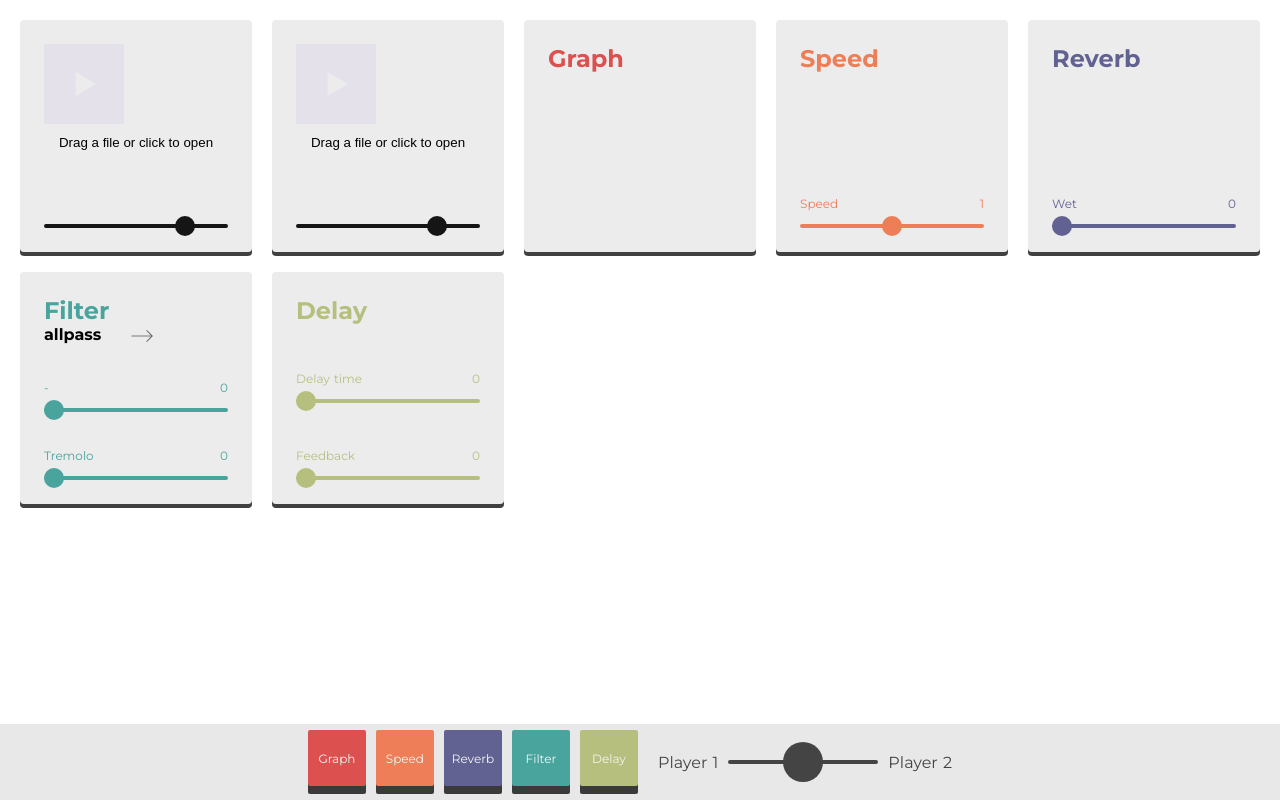
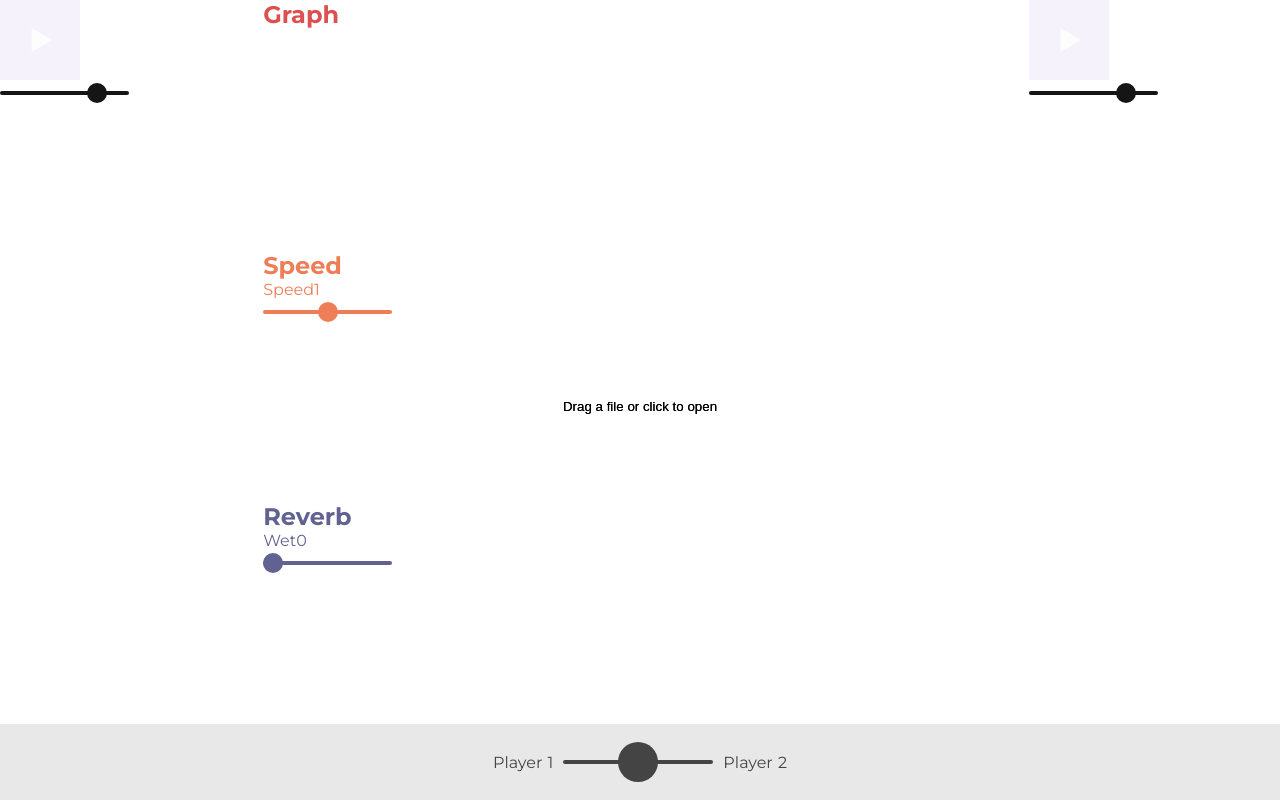
Before and after one commit to nckn/effe, a Nuxt app: page / in a window 1280 px wide. Shown: the top 800 px of the page. Built offline with nearby package versions, Linux system fonts and the light colour scheme; no server answers.

Commit message:
Solving new layout w/ flexbox instead of grid

```diff
--- a/assets/scss/main.scss
+++ b/assets/scss/main.scss
@@ -81,26 +81,6 @@ body {
 
 a, a:visited, a:hover, a:focus, a:hover, a:active { text-decoration: none; }
 
-header {
-  width: 100%;
-  height: $header-height;
-  text-align: center;
-  background: #75C2BF; /* For browsers that do not support gradients */
-  background: -webkit-linear-gradient(-90deg, #75C2BF, #6BD6B8); /* For Safari 5.1 to 6.0 */
-  background: -o-linear-gradient(-90deg, #75C2BF, #6BD6B8); /* For Opera 11.1 to 12.0 */
-  background: -moz-linear-gradient(-90deg, #75C2BF, #6BD6B8); /* For Firefox 3.6 to 15 */
-  background: linear-gradient(-90deg, #75C2BF, #6BD6B8); /* Standard syntax */
-  /*position: fixed;*/
-  .logo {
-    width: 100px;
-    height: 100%;
-    background-image: url("/img/efe-w.png");
-    background-size: 40px 40px;
-    background-repeat: no-repeat;
-    background-position: 20px;
-  }
-}
-
 /* analyser */
 canvas {
   width: 16vw;
@@ -112,39 +92,48 @@ canvas#analyser {
   left: 5%;
 }
 
-.alter-filter, #filter-title, .toggle-effect, .button-reg.tremolo {
-  cursor: pointer;
-  -webkit-user-select: none;  /* Chrome all / Safari all */
-  -moz-user-select: none;     /* Firefox all */
-  -ms-user-select: none;      /* IE 10+ */
-}
-
 /* border radius */
 .node, #start-one, #start-two, .effects, input[type="submit"], input[type="text"] {
   cursor: pointer;
 }
 
 .master {
-  height: auto;
-  .panel {
-    position: relative;
-    width: 100%;
-    height: auto;
-    @media screen and (max-width: $breakp-md) {
-      margin-bottom: 22vh;
+  // height: auto;
+  height: 100vh;
+  display: grid;
+  grid-template-rows: 1fr 1fr 1fr;
+  grid-gap: 12px;
+  grid-template-columns: 1fr 1fr;
+  grid-template-areas:
+  "player-one player-two"
+  "fxs fxs"
+  "footer footer";
+  @media screen and (min-width: $breakp-md) {
+    grid-template-columns: 1fr 3fr 1fr;
+    grid-template-areas:
+    "player-one fxs player-two"
+    "footer footer footer";
   }
-    @media screen and (min-width: $breakp-md) {
-      height: calc(100% - #{$footer-height});
+  .containers {
+    &.player {
+      &.one {
+        grid-area: player-one;
       }
-    // height: auto;
-    // margin: 6vh auto 100px auto;
-    padding: $gap;
-    /*background: #69ACBE;*/
-    // display: flex;
-    // flex-wrap: wrap;
+      &.one {
+        grid-area: player-two;
+      }
+    }
+    &.fx {
+      grid-area: fxs;
+      // New grid
       display: grid;
-    grid-gap: $gap;
-    grid-template-columns: repeat(2, minmax(100px, 1fr));
+      // grid-template-columns: 100px 50px 100px;
+      grid-template-rows: 1fr 1fr 1fr;
+      // // Org grid
+      // display: grid;
+      // grid-gap: $gap;
+      // grid-template-columns: repeat(2, minmax(100px, 1fr));
+      // // Org grid - end
       // grid-template-columns: 1fr 1fr 1fr;
       @media screen and (min-width: $breakp-md) {
         grid-template-columns: repeat(4, minmax(100px, 1fr));
@@ -154,10 +143,6 @@ canvas#analyser {
         grid-template-columns: repeat(5, minmax(100px, 1fr));
         // grid-template-columns: 1fr 1fr 1fr 1fr;
       }
-    // overflow-y: scroll;
-    overflow-y: scroll;
-    &::-webkit-scrollbar {
-      display: none;
     }
     .node {
       // width: 18vw;
@@ -189,6 +174,7 @@ canvas#analyser {
         // background: red;
       }
       &.player {
+        align-self: stretch;
         // display: block;
         @include transThis(all, 0.5s, ease-out);
         &.ishovering {
@@ -261,6 +247,7 @@ canvas#analyser {
   }
   /* Lower bar */
   .footer {
+    grid-area: footer;
     width: 100%;
     height: $footer-height;
     position: fixed;
@@ -792,3 +779,44 @@ and (-webkit-min-device-pixel-ratio: 2) {
 @media only screen and (min-width : 1680px) {
 
 }
+
+// .panel {
+//   position: relative;
+//   width: 100%;
+//   height: auto;
+//   @media screen and (max-width: $breakp-md) {
+//     margin-bottom: 22vh;
+//   }
+//   @media screen and (min-width: $breakp-md) {
+//     max-height: calc(100% - #{$footer-height});
+//   }
+//   // height: auto;
+//   // margin: 6vh auto 100px auto;
+//   padding: $gap;
+//   // overflow-y: scroll;
+//   overflow-y: scroll;
+//   &::-webkit-scrollbar {
+//     display: none;
+//   }
+//   /*background: #69ACBE;*/
+//   // display: flex;
+//   // flex-wrap: wrap;
+//   // New grid
+//   display: grid;
+//   // grid-template-columns: 100px 50px 100px;
+//   grid-template-rows: 1fr 1fr 1fr;
+//   // // Org grid
+//   // display: grid;
+//   // grid-gap: $gap;
+//   // grid-template-columns: repeat(2, minmax(100px, 1fr));
+//   // // Org grid - end
+//   // grid-template-columns: 1fr 1fr 1fr;
+//   @media screen and (min-width: $breakp-md) {
+//     grid-template-columns: repeat(4, minmax(100px, 1fr));
+//     // grid-template-columns: 1fr 1fr 1fr 1fr;
+//   }
+//   @media screen and (min-width: 1024px) {
+//     grid-template-columns: repeat(5, minmax(100px, 1fr));
+//     // grid-template-columns: 1fr 1fr 1fr 1fr;
+//   }
+// }
--- a/components/Footer.vue
+++ b/components/Footer.vue
@@ -2,8 +2,8 @@
   .footer
     //- .switch[@click="toggleFooter"]
     .block
-      .effects(v-for="(node, index) in nodes" @click="toggleNodeParent(index)" v-bind:id="index" v-bind:class="{ ison: node.isOn }" v-bind:name="node.class_name")
-        h4 {{ node.name }}
+      //- .effects(v-for="(node, index) in nodes" @click="toggleNodeParent(index)" v-bind:id="index" v-bind:class="{ ison: node.isOn }" v-bind:name="node.class_name")
+      //-   h4 {{ node.name }}
       //- .effects.player-two(@click="togglePlayerTwoParent")
       //-   h4 Player 2
     .block.crossfader-box
--- a/components/MainView.vue
+++ b/components/MainView.vue
@@ -1,8 +1,12 @@
 <template lang="pug">
   div.master
-    .panel
-      PlayerNode(v-for="(node, index) in players" :node="node" :key="index" :player_id="index")
+    .player-block
+      //- PlayerNode(v-for="(node, index) in players" :node="node" :key="index" :player_id="index")
+      PlayerNode(:node="players[0]" :key="0" :player_id="0")
+    .effect-block
       Node(v-for="(node, index) in nodes" :node="node" :key="`node-${index}`" :node_id="index")
+    .player-block
+      PlayerNode(:node="players[1]" :key="1" :player_id="1")
     Footer(:nodes="nodes" ref="testa")
 </template>
 
```
Lines whose indentation alone changed are shown as unchanged.
